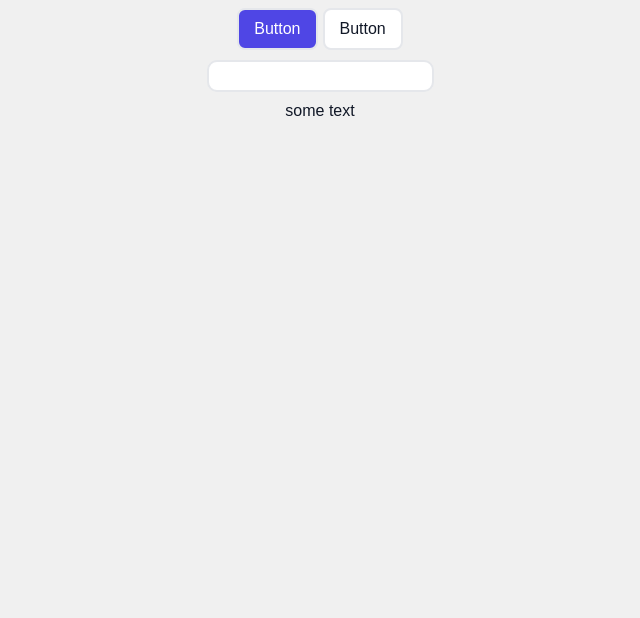
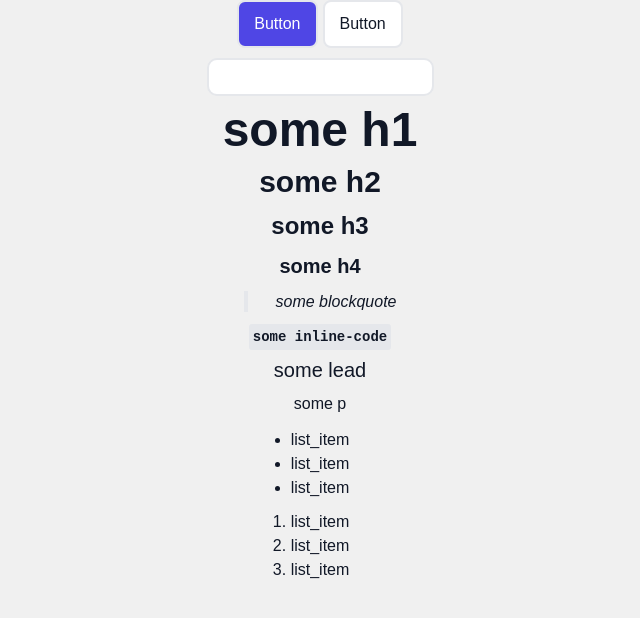
Before and after one commit to Forelolit/react_module, a React (Vite) app: page / in a window 1280 px wide. Shown: the top 618 px of the page, without its empty margins (320-960 px from the left). Built offline with nearby package versions, Linux system fonts and the light colour scheme.

Commit message:
finished typography

```diff
--- a/package.json
+++ b/package.json
@@ -19,6 +19,7 @@
     ]
   },
   "dependencies": {
+    "clsx": "^2.1.1",
     "react": "^19.1.0",
     "react-dom": "^19.1.0",
     "sass": "^1.89.1"
--- a/src/app/App.tsx
+++ b/src/app/App.tsx
@@ -1,4 +1,5 @@
 import 'styles/global.scss';
+import 'styles/reset.scss';
 import { CustomButton } from 'ui/button';
 import { CustomInput } from 'ui/input';
 import { Typography } from 'ui/typography';
@@ -15,13 +16,34 @@ function App() {
       }}
     >
       <div style={{ display: 'flex', gap: 5 }}>
-        <CustomButton>Button</CustomButton>
-        <CustomButton variant="outline">Button</CustomButton>
+        <CustomButton>
+          <Typography color="white">Button</Typography>
+        </CustomButton>
+        <CustomButton variant="outline">
+          <Typography>Button</Typography>
+        </CustomButton>
       </div>
 
       <CustomInput type="text" />
 
-      <Typography>some text</Typography>
+      <Typography as="h1">some h1</Typography>
+      <Typography as="h2">some h2</Typography>
+      <Typography as="h3">some h3</Typography>
+      <Typography as="h4">some h4</Typography>
+      <Typography as="blockquote">some blockquote</Typography>
+      <Typography as="inline-code">some inline-code</Typography>
+      <Typography as="lead">some lead</Typography>
+      <Typography as="p">some p</Typography>
+      <Typography as="ulList">
+        <Typography as="list_item">list_item</Typography>
+        <Typography as="list_item">list_item</Typography>
+        <Typography as="list_item">list_item</Typography>
+      </Typography>
+      <Typography as="olList">
+        <Typography as="list_item">list_item</Typography>
+        <Typography as="list_item">list_item</Typography>
+        <Typography as="list_item">list_item</Typography>
+      </Typography>
     </div>
   );
 }
--- a/src/ui/typography/Typography.module.scss
+++ b/src/ui/typography/Typography.module.scss
@@ -2,6 +2,119 @@
 
 .base {
   font-size: 1rem;
-  color: $color-text;
   font-family: Arial, Helvetica, sans-serif;
 }
+
+.color- {
+  &white {
+    color: $color-white;
+  }
+
+  &text {
+    color: $color-text;
+  }
+}
+
+.as- {
+  &h1 {
+    font-size: 48px;
+    font-weight: 800;
+    line-height: 48px;
+    letter-spacing: -1.2%;
+  }
+
+  &h2 {
+    font-size: 30px;
+    font-weight: 600;
+    line-height: 36px;
+    letter-spacing: -1.75%;
+  }
+
+  &h3 {
+    font-size: 24px;
+    font-weight: 600;
+    line-height: 32px;
+    letter-spacing: -0.6%;
+  }
+
+  &h4 {
+    font-size: 20px;
+    font-weight: 600;
+    line-height: 28px;
+    letter-spacing: -0.6%;
+  }
+
+  &p {
+    font-size: 16px;
+    line-height: 28px;
+  }
+
+  &blockquote {
+    font-size: 16px;
+    line-height: 24px;
+    font-style: italic;
+
+    &::before {
+      content: '';
+      border: 2px solid $color-border;
+      width: 0;
+      height: auto;
+      margin-right: 28px;
+    }
+  }
+
+  &ulList {
+    list-style: disc;
+
+    &_item {
+      font-size: 16px;
+      line-height: 24px;
+    }
+  }
+
+  &olList {
+    list-style: decimal;
+
+    &_item {
+      font-size: 16px;
+      line-height: 24px;
+    }
+  }
+
+  &inline-code {
+    font-family: monospace;
+    font-size: 14px;
+    font-weight: 700;
+    line-height: 20px;
+    padding: 3px 4px;
+    border-radius: 3px;
+    background-color: $color-border;
+  }
+
+  &lead {
+    font-size: 20px;
+    font-weight: 400;
+    line-height: 20px;
+  }
+}
+
+.size- {
+  &large {
+    font-size: 18px;
+    font-weight: 600;
+    line-height: 28px;
+  }
+
+  &small {
+    font-size: 14px;
+    font-weight: 500;
+    line-height: 14px;
+  }
+
+  &subtle {
+    color: $color-text-muted;
+    font-size: 14px;
+    font-weight: 400;
+    line-height: 20px;
+  }
+}
--- a/src/ui/typography/Typography.tsx
+++ b/src/ui/typography/Typography.tsx
@@ -1,8 +1,29 @@
 import type { FC } from 'react';
+import clsx from 'clsx';
 
 import styles from './Typography.module.scss';
-import type { TypographyProps } from './types';
+import { tagMap, type TypographyProps } from './types';
 
-export const Typography: FC<TypographyProps> = ({ children }) => {
-  return <span className={`${styles.base}`}>{children}</span>;
+export const Typography: FC<TypographyProps> = ({
+  children,
+  as,
+  className = '',
+  size,
+  color = 'text',
+}) => {
+  const Element = tagMap[as || 'p'];
+
+  return (
+    <Element
+      className={clsx(
+        styles[className],
+        styles.base,
+        styles[`size-${size}`],
+        styles[`as-${as}`],
+        styles[`color-${color}`],
+      )}
+    >
+      {children}
+    </Element>
+  );
 };
--- a/src/ui/typography/types.ts
+++ b/src/ui/typography/types.ts
@@ -1,5 +1,23 @@
-import type { ReactNode } from 'react';
+export const tagMap = {
+  h1: 'h1',
+  h2: 'h2',
+  h3: 'h3',
+  h4: 'h4',
+  p: 'p',
+  blockquote: 'blockquote',
+  ulList: 'ul',
+  olList: 'ol',
+  list_item: 'li',
+  'inline-code': 'code',
+  lead: 'p',
+} as const;
+
+export type TypographyElement = keyof typeof tagMap;
 
 export interface TypographyProps {
-  children: ReactNode;
+  as?: TypographyElement;
+  size?: 'large' | 'small' | 'subtle';
+  color?: 'white' | 'text';
+  children: React.ReactNode;
+  className?: string;
 }
```
Also changed, not shown: 1 other file (tests, documents, lock files or other folders).
